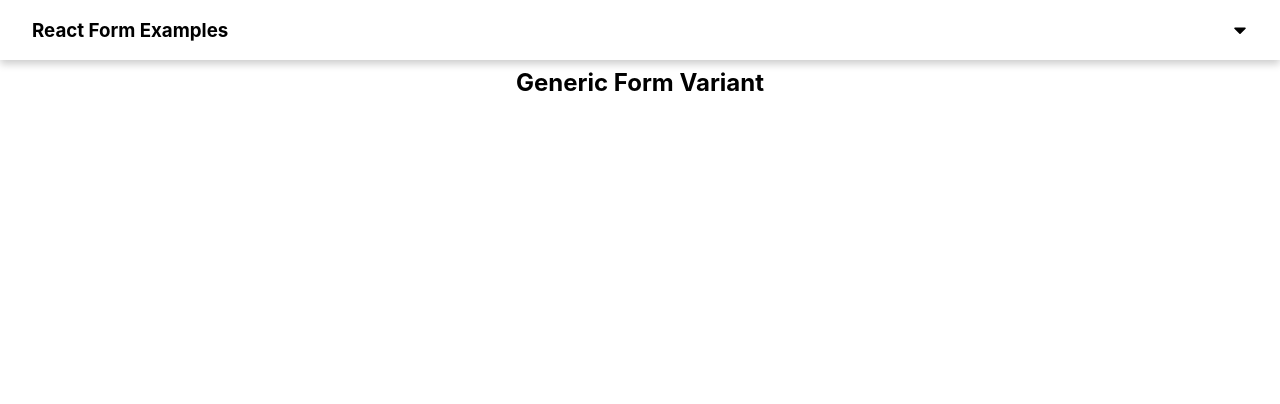
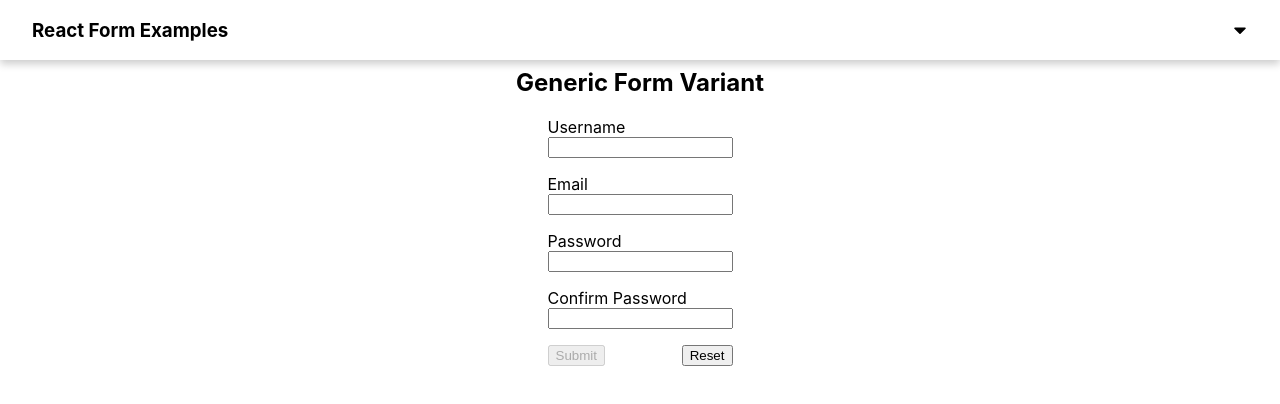
Before and after one commit to sleeplesseditor/ReactForms, a React (Create React App) app: page / in a window 1280 px wide. Shown: the top 404 px of the page. Built offline with nearby package versions, Linux system fonts and the light colour scheme.

Commit message:
Minor styling update to generic variant

```diff
--- a/src/components/Forms/Generic/GenericForm.jsx
+++ b/src/components/Forms/Generic/GenericForm.jsx
@@ -1,142 +1,167 @@
-import React, { Component } from 'react';
+import React, { useState } from 'react';
 import { ValidationMessage } from '../formhelpers';
+import './GenericForm.scss';
 
-class GenericForm extends Component {
-
-    state = {
-        username: '', usernameValid: false,
-        email: '', emailValid: false,
-        password: '', passwordValid: false,
-        passwordConfirm: '', passwordConfirmValid: false,
-        formValid: false,
-        errorMsg: {}
-    }
+const GenericForm = () => {
+    const [username, setUsername] = useState('');
+    const [usernameValid, setUsernameValid] = useState(false);
+    const [email, setEmail] = useState('');
+    const [emailValid, setEmailValid] = useState(false);
+    const [password, setPassword] = useState('');
+    const [passwordValid, setPasswordValid] = useState(false);
+    const [passwordConfirm, setPasswordConfirm] = useState('');
+    const [passwordConfirmValid, setPasswordConfirmValid] = useState(false);
+    const [formValid, setFormValid] = useState(false);
+    const [errorMsg, setErrorMsg] = useState({});
 
     // Validate Form
-    validateForm = () => {
-        const {usernameValid, emailValid, passwordValid, passwordConfirmValid } = this.state;
-        this.setState({
-            formValid: usernameValid && emailValid && passwordValid && passwordConfirmValid
-        })
+    const validateForm = () => {
+        setFormValid(usernameValid && emailValid && passwordValid && passwordConfirmValid)
     }
 
     // Validate Username
-    validateUsername = () => {
-        const {username} = this.state;
-        let usernameValid = true;
-        let errorMsg = {...this.state.errorMsg}
+    const validateUsername = (e) => {
+        setUsername(e.target.value)
+        let tempUsernameValid = true;
+        let tempErrorMsg = {...errorMsg}
 
         if (username.length < 6 || username.length > 15) {
-            usernameValid = false;
-            errorMsg.username = "Username should be between 6 and 15 characters"
+            tempUsernameValid = false;
+            tempErrorMsg.username = "Username should be between 6 and 15 characters"
         }
 
-        this.setState({usernameValid, errorMsg}, this.validateForm);
+        setUsernameValid(tempUsernameValid);
+        setErrorMsg(tempErrorMsg);
+        validateForm();
     }
 
     // Validate Email
-    validateEmail = () => {
-        const {email} = this.state;
-        let emailValid = true;
-        let errorMsg = {...this.state.errorMsg}
+    const validateEmail = (e) => {
+        let tempEmailValid = true;
+        let tempErrorMsg = {...errorMsg}
+
+        setEmail(e.target.value);
 
         if (!/^[^\s@]+@[^\s@]+\.[^\s@]+$/.test(email)) {
-            emailValid = false;
-            errorMsg.email = "Invalid email format";
+            tempEmailValid = false;
+            tempErrorMsg.email = "Invalid email format";
         }
 
-        this.setState({emailValid, errorMsg}, this.validateForm);
+        setEmailValid(tempEmailValid);
+        setErrorMsg(tempErrorMsg);
+        validateForm();
     }
 
     // Validate Password
-    validatePassword = () => {
-        const {password} = this.state;
-        let passwordValid = true;
-        let errorMsg = {...this.state.errorMsg};
+    const validatePassword = (e) => {
+        let tempPasswordValid = true;
+        let tempErrorMsg = {...errorMsg};
+
+        setPassword(e.target.value)
 
         if (password.length < 8) {
-            passwordValid = false;
-            errorMsg.password = "Password should be at least 8 characters"
+            tempPasswordValid = false;
+            tempErrorMsg.password = "Password should be at least 8 characters"
         }
 
-        this.setState({passwordValid, errorMsg}, this.validateForm);
+        setPasswordValid(tempPasswordValid);
+        setErrorMsg(tempErrorMsg);
+        validateForm();
     }
 
     // Confirm Password
-    validateConfirmPassword = () => {
-        const {passwordConfirm, password} = this.state;
-        let passwordConfirmValid = true;
-        let errorMsg = {...this.state.errorMsg};
+    const validateConfirmPassword = (e) => {
+        let tempPasswordConfirmValid = true;
+        let tempErrorMsg = {...errorMsg};
+
+        setPasswordConfirm(e.target.valid);
 
         if (password !== passwordConfirm) {
-            passwordConfirmValid = false;
-            errorMsg.passwordConfirm = "Passwords do not match"
+            tempPasswordConfirmValid = false;
+            tempErrorMsg.passwordConfirm = "Passwords do not match"
         }
 
-        this.setState({ passwordConfirmValid, errorMsg}, this.validateForm);
+        setPasswordConfirmValid(tempPasswordConfirmValid);
+        setErrorMsg(tempErrorMsg);
+        validateForm();
     }
 
     // Reset Form
-    resetForm() {
-        this.setState({
-            username: '', usernameValid: false,
-            email: '', emailValid: false,
-            password: '', passwordValid: false,
-            passwordConfirm: '', passwordConfirmValid: false,
-            formValid: false,
-            errorMsg: {}
-        });
+    const resetForm = () => {
+        setUsername('');
+        setUsernameValid(false);
+        setEmail('');
+        setEmailValid(false);
+        setPassword('');
+        setPasswordValid(false);
+        setPasswordConfirm('');
+        setPasswordConfirmValid(false);
+        setFormValid(false);
+        setErrorMsg({});
     }
 
-    render() {
     return (
         <div>
-                <h5>Standard Form</h5>
             <form>
                 {/* Username */}
                 <div className="form-group">
                     <label htmlFor="username">Username</label>
-                        <input type="text" className="form-control" id="username" value={this.state.username}
-                         onChange={(e) => this.setState({ username: e.target.value }, this.validateUsername)}/>
-                         <span><ValidationMessage valid={this.state.usernameValid}
-                                message={this.state.errorMsg.username}/></span>
+                    <input type="text" className="form-control" id="username" value={username}
+                        onChange={(e) => validateUsername(e)}/>
+                        <span>
+                            <ValidationMessage
+                                valid={usernameValid}
+                                message={errorMsg.username}
+                            />
+                        </span>
                 </div>
 
                 {/* Email */}
                 <div className="form-group">
                     <label htmlFor="email">Email</label>
-                        <input type="email" className="form-control" id="email" value={this.state.email}
-                        onChange={(e) => this.setState({ email: e.target.value }, this.validateEmail)}/>
-                        <span><ValidationMessage valid={this.state.emailValid}
-                                message={this.state.errorMsg.email}/></span>
+                    <input type="email" className="form-control" id="email" value={email}
+                    onChange={(e) => validateEmail(e)}/>
+                    <span>
+                        <ValidationMessage
+                            valid={emailValid}
+                            message={errorMsg.email}
+                        />
+                    </span>
                 </div>
 
                 {/* Password */}
                 <div className="form-group">
                     <label htmlFor="password">Password</label>
-                        <input type="password" className="form-control" id="password" value={this.state.password}
-                        onChange={(e) => this.setState({ password: e.target.value }, this.validatePassword)}/>
-                        <span><ValidationMessage valid={this.state.passwordValid}
-                                message={this.state.errorMsg.password}/></span>
+                    <input type="password" className="form-control" id="password" value={password}
+                    onChange={(e) => validatePassword(e)}/>
+                    <span>
+                        <ValidationMessage
+                            valid={passwordValid}
+                            message={errorMsg.password}
+                        />
+                    </span>
                 </div>
 
                 {/* Confirm Password */}
                 <div className="form-group">
                     <label htmlFor="confirmPassword">Confirm Password</label>
-                        <input type="password" className="form-control" id="confirmPassword" value={this.state.passwordConfirm}
-                        onChange={(e) => this.setState({ passwordConfirm: e.target.value }, this.validateConfirmPassword)}/>
-                        <span><ValidationMessage valid={this.state.passwordConfirmValid}
-                                message={this.state.errorMsg.passwordConfirm}/></span>
+                    <input type="password" className="form-control" id="confirmPassword" value={passwordConfirm}
+                    onChange={(e) => validateConfirmPassword(e)}/>
+                    <span>
+                        <ValidationMessage
+                            valid={passwordConfirmValid}
+                            message={errorMsg.passwordConfirm}
+                        />
+                    </span>
                 </div>
 
-                    <div className="btn-group">
-                        <button className="btn btn-primary" type="submit" disabled={!this.state.formValid}>Submit</button>
-                        <button className="btn btn-danger" onClick={this.resetForm = this.resetForm.bind(this)}>Reset</button>
+                <div className="form-btn-group">
+                    <button className="btn btn-primary" type="submit" disabled={!formValid}>Submit</button>
+                    <button className="btn btn-danger" onClick={resetForm}>Reset</button>
                 </div>
             </form>
         </div>
     );
 }
-}
 
 export default GenericForm;
--- /dev/null
+++ b/src/components/Forms/Generic/GenericForm.scss
@@ -0,0 +1,23 @@
+.form {
+    &-btn-group {
+        display: flex;
+        flex-direction: row;
+        justify-content: space-between;
+    }
+
+    &-control {
+        display: flex;
+        flex-direction: column;
+    }
+
+    &-group {
+        display: flex;
+        flex-direction: column;
+        margin: 0 0 1rem 0;
+
+        span {
+            color: red;
+            font-size: 0.75em;
+        }
+    }
+}
--- a/src/pages/GenericVariantPage/GenericVariantPage.jsx
+++ b/src/pages/GenericVariantPage/GenericVariantPage.jsx
@@ -6,6 +6,7 @@ const GenericVariantPage = () => {
     return (
         <div className="page-container">
             <h2 className="page-continer-heading">Generic Form Variant</h2>
+            <GenericForm />
         </div>
     )
 }
```
Lines whose indentation alone changed are shown as unchanged.
